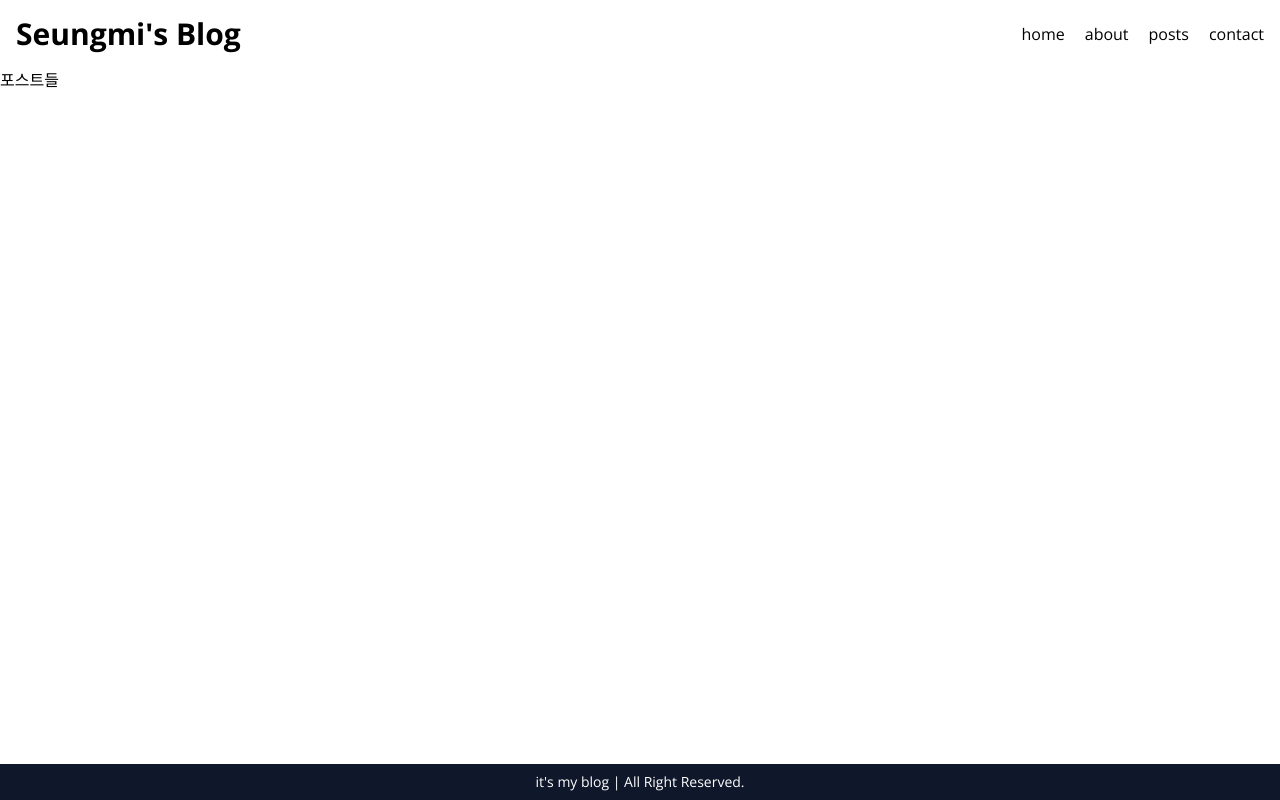
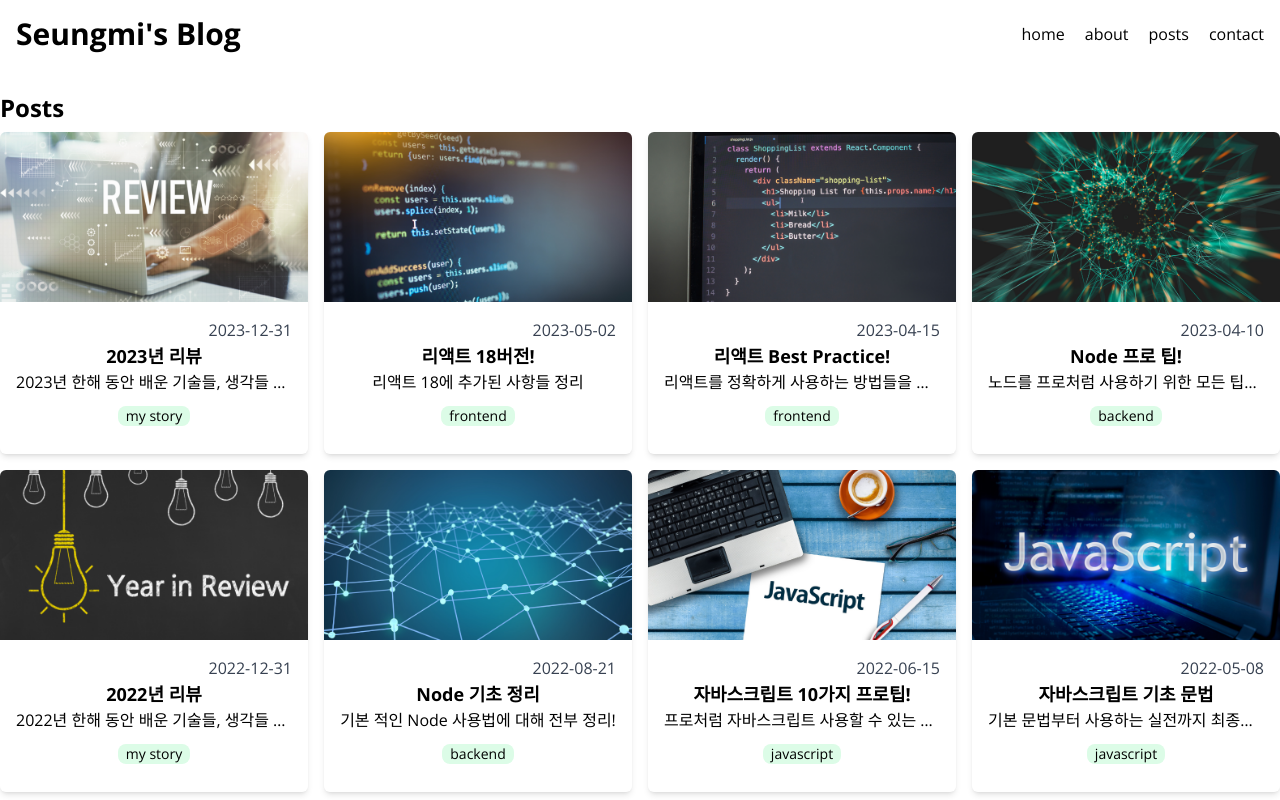
Before and after one commit to seungmileee/next_blog, a Next.js app: page /posts in a window 1280 px wide. Built offline with nearby package versions, Linux system fonts and the light colour scheme.

Commit message:
feat: Post 페이지 완성 (PostGrid, PostCard 이용해 Posts들 정렬), FilteredPost, Categories 컴포넌트 만들어 카테고리별로 Post 필터링 하는 기능 완성

```diff
--- a/src/app/globals.css
+++ b/src/app/globals.css
@@ -7,3 +7,7 @@
   height: 100vh;
   overflow-y: auto;
 }
+
+/* body::-webkit-scrollbar {
+  display: none;
+} */
--- a/src/app/posts/page.tsx
+++ b/src/app/posts/page.tsx
@@ -1,3 +1,15 @@
-export default function PostsPage() {
-  return <p>포스트들</p>;
+import FilterablePost from "@/components/FilterablePost";
+import { getAllPosts } from "@/service/post";
+
+export default async function PostsPage() {
+  const posts = await getAllPosts();
+  // 중복제거 후, 고유한 카테고리 아이템만 담은 배열 완성
+  const categories = [...new Set(posts.map((post) => post.category))];
+
+  return (
+    <section className="my-6">
+      <h2 className="text-2xl font-bold my-2">Posts</h2>
+      <FilterablePost posts={posts} categories={categories} />
+    </section>
+  );
 }
--- /dev/null
+++ b/src/components/Categories.tsx
@@ -0,0 +1,20 @@
+type Props = {
+  categories: string[];
+  selected: string;
+  onClick: (category: string) => void;
+};
+
+export default function Categories({ categories, selected, onClick }: Props) {
+  return (
+    <section>
+      <h2>Category</h2>
+      <ul>
+        {categories.map((category) => (
+          <li key={category} onClick={() => onClick(category)}>
+            {category}
+          </li>
+        ))}
+      </ul>
+    </section>
+  );
+}
--- /dev/null
+++ b/src/components/FilterablePost.tsx
@@ -0,0 +1,29 @@
+"use client";
+
+import { Post } from "@/service/post";
+import { useState } from "react";
+import Categories from "./Categories";
+import PostsGrid from "./PostsGrid";
+
+type Props = {
+  posts: Post[];
+  categories: string[];
+};
+
+export default function FilterablePost({ posts, categories }: Props) {
+  const [selected, setSelected] = useState("All Posts");
+  const filtered =
+    selected === "All Posts"
+      ? posts
+      : posts.filter((post) => post.category === selected);
+  return (
+    <section>
+      <PostsGrid posts={filtered} />
+      <Categories
+        categories={["All Posts", ...categories]}
+        selected={selected}
+        onClick={(selected) => setSelected(selected)}
+      />
+    </section>
+  );
+}
```
